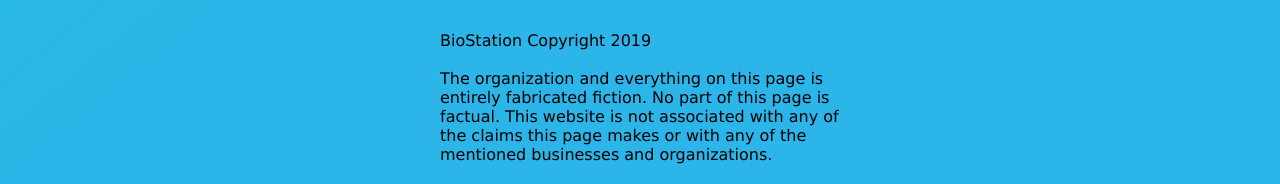
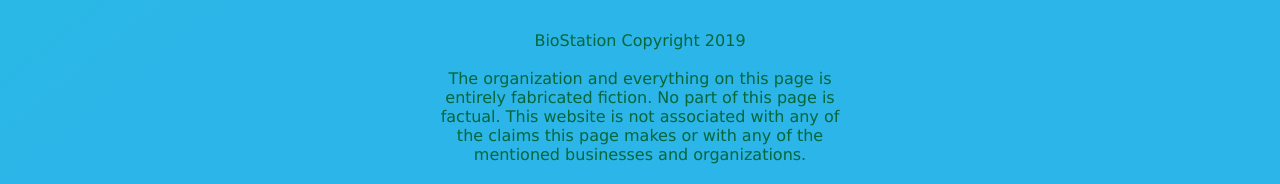
Before and after one commit to likelyintelligent/likelyintelligent.github.io, a plain HTML site: page bio-station/index.html in a window 1280 px wide. Shown: the part 2839-3023 px from the top of the page. Drawn offline with Linux system fonts and the light colour scheme.

Commit message:
Update main.css

```diff
--- a/bio-station/main.css
+++ b/bio-station/main.css
@@ -40,6 +40,8 @@ img.logo {
 	text-align: left;
 	color: black;
 }
-.container.footer {
+.container.footer .content {
 	color: #056739;
+	font: 16px verdana;
+	text-align: center;
 }
```
